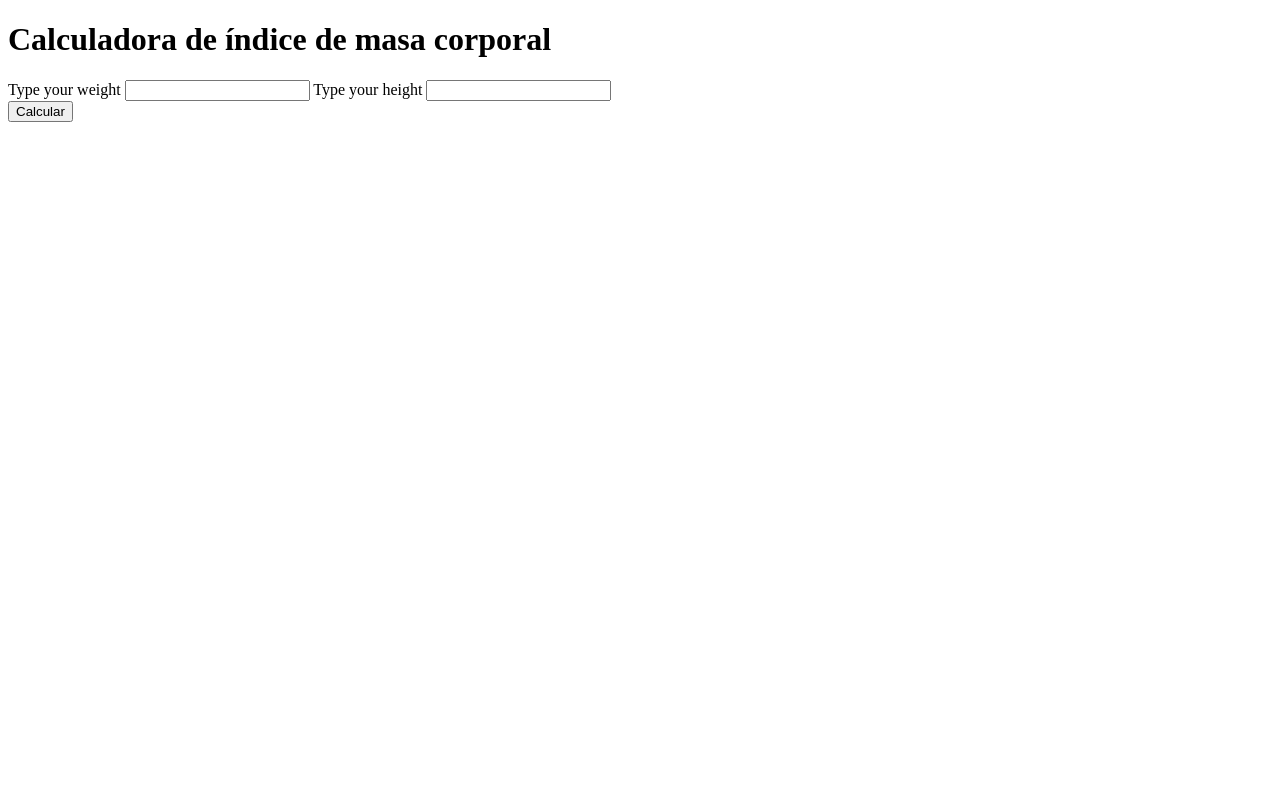
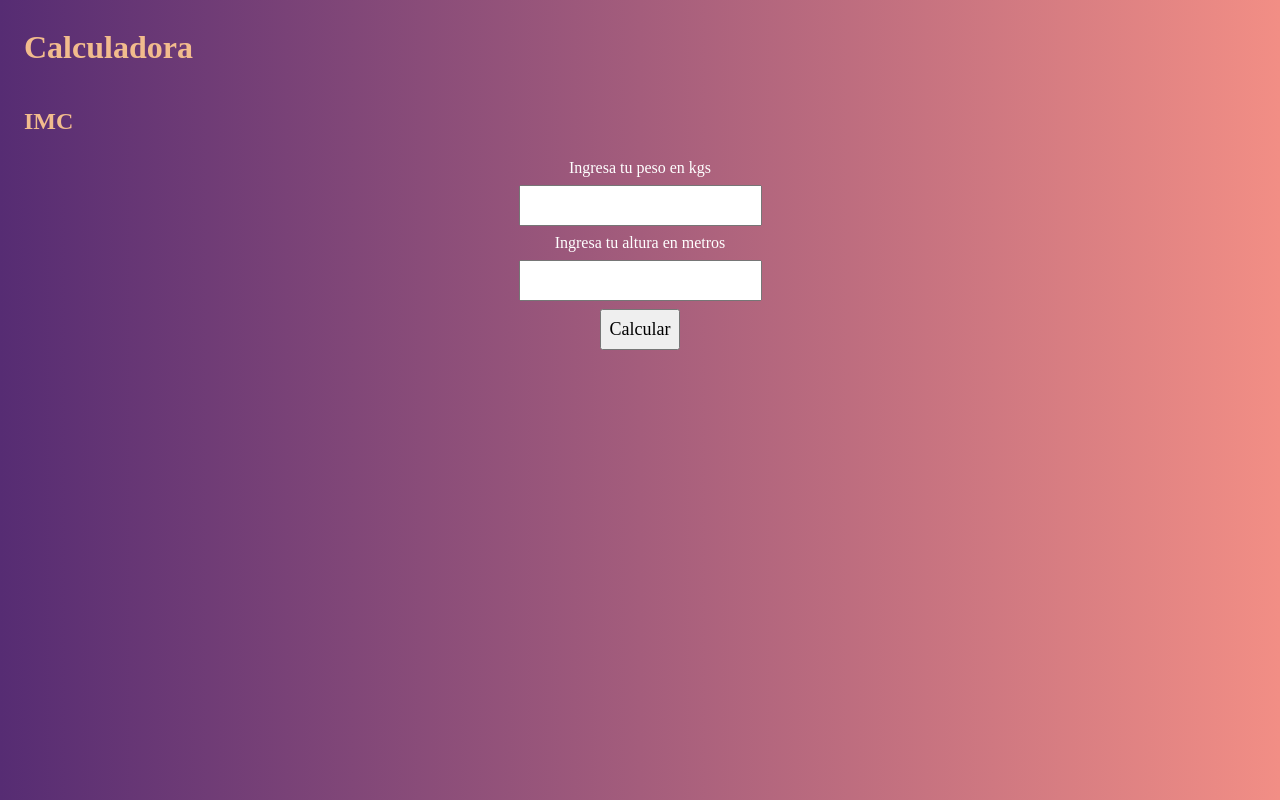
Before and after one commit to Macacofig/TrabajoExamen, a plain HTML site: page calculadora.html in a window 1280 px wide. Drawn offline with Linux system fonts and the light colour scheme; a web font is replaced by a local one.

Commit message:
estilos de la calculadora

```diff
--- a/Calculadora.js
+++ b/Calculadora.js
@@ -1,11 +1,16 @@
-document.getElementById("buttonEnter").addEventListener("click", function() {
+document.getElementById("buttonEnter").addEventListener("click", function () {
     calculateIMC();
-        });
+});
+
 function calculateIMC() {
     var weight = parseFloat(document.getElementById("weight").value);
     var length = parseFloat(document.getElementById("length").value);
-    var imc =parseFloat( weight / (length * length));
-    document.getElementById("result").innerHTML = `Tu IMC es de: ${imc.toFixed(2)}<br>`;
 
+    if (!weight || !length) {
+        document.getElementById("result").innerHTML = "Por favor, introduce peso y altura válidos.";
+        return;
+    }
 
+    var imc = weight / (length * length);
+    document.getElementById("result").innerHTML =`Tu IMC es de: ${imc.toFixed(2)}   ` ;
 }
--- /dev/null
+++ b/calculadora.css
@@ -0,0 +1,35 @@
+@import url('https://fonts.googleapis.com/css2?family=Roboto:ital,wght@0,100..900;1,100..900&family=Tagesschrift&display=swap');
+*{
+    font-family: "Tagesschrift";
+}
+body{
+    background: linear-gradient(to right, #562C73,#F28E85);
+}
+header{
+    display: flex;
+    flex-direction: column;
+    justify-content: space-around;
+    align-items: flex-start;
+    margin-left: 1rem;
+    color:#F2BC8D;
+}
+form{
+    display: flex;
+    flex-direction: column;
+    align-items: center;
+    color:white;
+}
+input, label, button{
+    margin: 0.25rem;
+}
+button,input{
+    font-size: large;
+    padding: 0.5rem;
+}
+#result{
+    position: relative;
+    margin-left: 80%;
+}
+button:hover{
+    background-color:#F2B999;
+}
--- a/calculadora.html
+++ b/calculadora.html
@@ -1,25 +1,32 @@
 <!DOCTYPE html>
 <html lang="en">
+
 <head>
     <meta charset="UTF-8">
     <meta name="viewport" content="width=device-width, initial-scale=1.0">
     <title>Calculadora de índice de masa corporal</title>
+    <link href="calculadora.css" rel="stylesheet" type="text/css">
 </head>
+
 <body>
-    <h1>Calculadora de índice de masa corporal</h1>
+    <header>
+        <h1>Calculadora</h1>
+        <h2>IMC</h2>
+    </header>
 
     <form>
-        <label for="weight">Type your weight</label>
+        <label for="weight">Ingresa tu peso en kgs</label>
         <input id="weight" type="number">
 
-        <label for="length">Type your height</label>
+        <label for="length">Ingresa tu altura en metros</label>
         <input id="length" type="number">
+        <button id="buttonEnter">Calcular</button>
     </form>
 
-    <button id="buttonEnter">Calcular</button>
 
-    <p id="result"></p>
+    <h2 id="result"> </h2>
 
-    <script src="Calculadora.js"></script>
+        <script src="Calculadora.js"></script>
 </body>
+
 </html>
```
